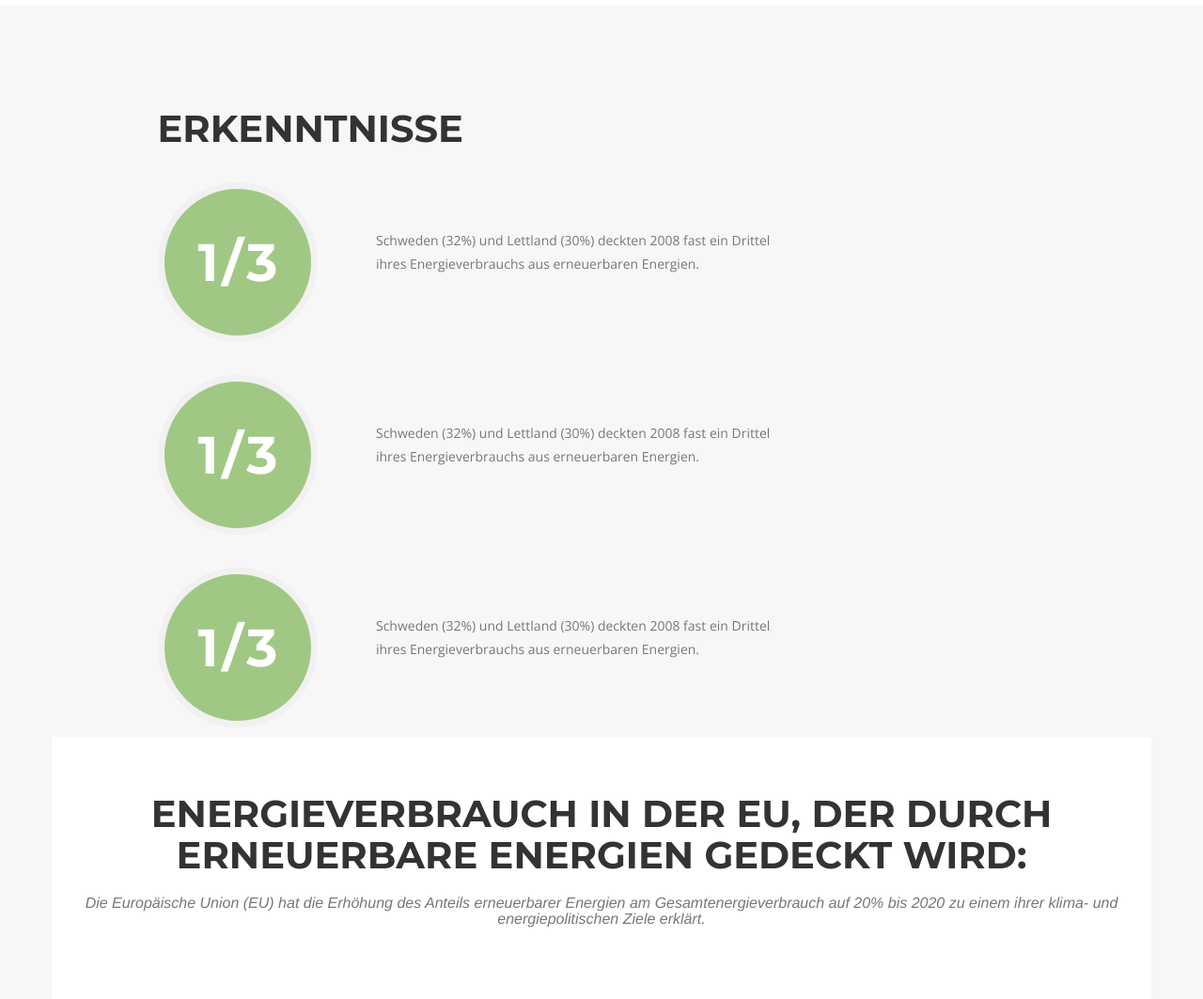
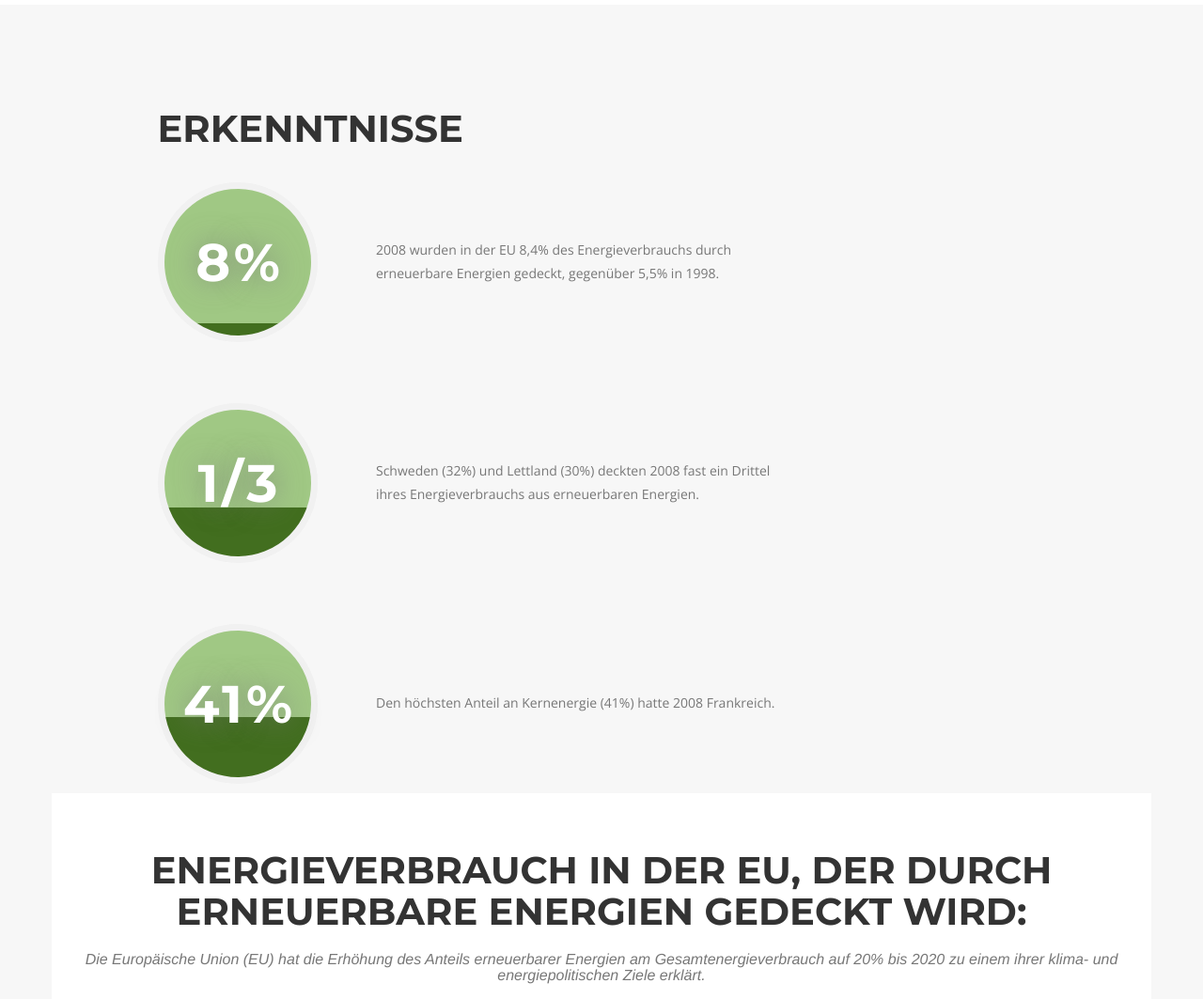
Before and after one commit to kevinweber/erneuerbare-energien, a PHP site: page / in a window 1280 px wide. Shown: the part 3525-4588 px from the top of the page at 94% size. Run offline with PHP 8.4, Linux system fonts and the light colour scheme; some libraries are stand-ins or nearby versions; some web fonts are replaced.

Commit message:
Updated 'Erkenntnisse'

```diff
--- a/custom/css/custom.css
+++ b/custom/css/custom.css
@@ -7,7 +7,7 @@
     Dark grey/black:    #222
     Grey:               #777
     Light grey:         #f7f7f7
-    Green:              #d0c884
+    Green:              #a0c884
     Dark green:         #426e1f
  */
 
@@ -44,6 +44,14 @@ p.large {
     font-size: 16px;
 }
 
+p.icon-text {
+    font-size: 26px;
+    font-family: "Montserrat","Helvetica Neue",Helvetica,Arial,sans-serif;
+    font-weight: 700;
+    margin: 0;
+    width: 100%;
+    padding-left: 2px;
+}
 
 .flexbox, .timeline-image, .timeline > li {
     display: -webkit-box;      /* OLD - iOS 6-, Safari 3.1-6 */
@@ -51,20 +59,14 @@ p.large {
     display: -ms-flexbox;      /* TWEENER - IE 10 */
     display: -webkit-flex;     /* NEW - Chrome */
     display: flex;             /* NEW, Spec - Opera 12.1, Firefox 20+ */
+    -webkit-align-items: center;
+    -moz-align-items: center;
+    -ms-align-items: center;
     align-items: center;
 }
 
 .text-center-left {
     text-align: left;
-}
-
-p.icon-text {
-    font-size: 56px;
-    font-family: "Montserrat","Helvetica Neue",Helvetica,Arial,sans-serif;
-    font-weight: 700;
-    letter-spacing: 4px;
-    margin: 0;
-    width: 100%;
 }
 
 a,
@@ -275,6 +277,10 @@ fieldset[disabled] .btn-xl.active {
 }
 
 @media(min-width:768px) {
+    p.icon-text {
+        padding-left: 5px;
+    }
+
     .navbar-default {
         padding: 25px 0;
         border: 0;
@@ -506,8 +512,8 @@ section h3.section-subheading {
 
 .timeline>li {
     position: relative;
-    margin-bottom: 50px;
-    min-height: 50px;
+    margin-bottom: 38px;
+    min-height: 80px;
 }
 
 .timeline>li:before,
@@ -554,6 +560,26 @@ section h3.section-subheading {
     text-align: center;
     color: #fff;
     background-color: #a0c884;
+    text-shadow: 0px 0px 30px rgba(119, 119, 119, 0.7);
+}
+
+.fill-8-8 {
+    background: -webkit-linear-gradient(#a0c884 91.6%, #426e1f 91.6%); /* For Safari 5.1 to 6.0 */
+    background: -o-linear-gradient(#a0c884 91.6%, #426e1f 91.6%); /* For Opera 11.1 to 12.0 */
+    background: -moz-linear-gradient(#a0c884 91.6%, #426e1f 91.6%); /* For Firefox 3.6 to 15 */
+    background: linear-gradient(#a0c884 91.6%, #426e1f 91.6%); /* Standard syntax (must be last) */
+}
+.fill-41 {
+    background: -webkit-linear-gradient(#a0c884 59%, #426e1f 59%); /* For Safari 5.1 to 6.0 */
+    background: -o-linear-gradient(#a0c884 59%, #426e1f 59%); /* For Opera 11.1 to 12.0 */
+    background: -moz-linear-gradient(#a0c884 59%, #426e1f 59%); /* For Firefox 3.6 to 15 */
+    background: linear-gradient(#a0c884 59%, #426e1f 59%); /* Standard syntax (must be last) */
+}
+.fill-66-6 {
+    background: -webkit-linear-gradient(#a0c884 66.6%, #426e1f 66.6%); /* For Safari 5.1 to 6.0 */
+    background: -o-linear-gradient(#a0c884 66.6%, #426e1f 66.6%); /* For Opera 11.1 to 12.0 */
+    background: -moz-linear-gradient(#a0c884 66.6%, #426e1f 66.6%); /* For Firefox 3.6 to 15 */
+    background: linear-gradient(#a0c884 66.6%, #426e1f 66.6%); /* Standard syntax (must be last) */
 }
 
 .timeline>li .timeline-image h4 {
@@ -605,6 +631,10 @@ section h3.section-subheading {
         background-position: right 260px;
     }
 
+    p.icon-text {
+        font-size: 35px;
+    }
+
     .timeline>li {
         margin-bottom: 35px;
         min-height: 100px;
@@ -651,18 +681,22 @@ section h3.section-subheading {
     .text-center-left {
         text-align: center;
     }
+    p.icon-text {
+        font-size: 56px;
+        letter-spacing: 4px;
+    }
     .timeline>li {
-        min-height: 150px;
+        margin-bottom: 65px;
+        min-height: 120px;
     }
 
     .timeline>li .timeline-panel {
-        padding: 0 20px 20px;
+        padding: 20px 20px 0;
     }
 
     .timeline>li .timeline-image {
         width: 150px;
         height: 150px;
-        margin-left: -75px;
     }
 
     .timeline>li .timeline-image h4 {
@@ -692,7 +726,7 @@ section h3.section-subheading {
     }
 
     .timeline>li .timeline-panel {
-        padding: 0 20px 20px 60px;
+        padding: 0 20px 0 60px;
     }
 
     .timeline>li .timeline-image {
--- a/index.html
+++ b/index.html
@@ -176,8 +176,18 @@
                 <div class="col-md-offset-1 col-lg-10">
                     <ul class="timeline">
                         <li>
-                            <div class="timeline-image">
-                                <p class="img-circle img-responsive icon-text" style="padding-left:5px;">1/3</p>
+                            <div class="timeline-image fill-8-8">
+                                <p class="img-circle img-responsive icon-text">8%</p>
+                            </div>
+                            <div class="col-md-offset-2 timeline-panel">
+                                <div class="timeline-body timeline-body col-md-8">
+                                    <p class="text-muted">2008 wurden in der EU 8,4% des Energieverbrauchs durch erneuerbare Energien gedeckt, gegenüber 5,5% in 1998.</p>
+                                </div>
+                            </div>
+                        </li>
+                       <li>
+                            <div class="timeline-image fill-66-6">
+                                <p class="img-circle img-responsive icon-text">1/3</p>
                             </div>
                             <div class="col-md-offset-2 timeline-panel">
                                 <div class="timeline-body timeline-body col-md-8">
@@ -186,22 +196,12 @@
                             </div>
                         </li>
                        <li>
-                            <div class="timeline-image">
-                                <p class="img-circle img-responsive icon-text" style="padding-left:5px;">1/3</p>
+                            <div class="timeline-image fill-41">
+                                <p class="img-circle img-responsive icon-text">41%</p>
                             </div>
                             <div class="col-md-offset-2 timeline-panel">
                                 <div class="timeline-body timeline-body col-md-8">
-                                    <p class="text-muted">Schweden (32%) und Lettland (30%) deckten 2008 fast ein Drittel ihres Energieverbrauchs aus erneuerbaren Energien.</p>
-                                </div>
-                            </div>
-                        </li>
-                       <li>
-                            <div class="timeline-image">
-                                <p class="img-circle img-responsive icon-text" style="padding-left:5px;">1/3</p>
-                            </div>
-                            <div class="col-md-offset-2 timeline-panel">
-                                <div class="timeline-body timeline-body col-md-8">
-                                    <p class="text-muted">Schweden (32%) und Lettland (30%) deckten 2008 fast ein Drittel ihres Energieverbrauchs aus erneuerbaren Energien.</p>
+                                    <p class="text-muted">Den höchsten Anteil an Kernenergie (41%) hatte 2008 Frankreich.</p>
                                 </div>
                             </div>
                         </li>
@@ -307,7 +307,7 @@
                 </div>
             </div>
             <div class="row text-left">
-                <div class="col-md-offset-1 col-md-3 text-center">
+                <div class="col-md-offset-1 col-md-3 text-center-left">
                     <img src="custom/img/dhbw-logo.jpg" alt="Logo der Dualen Hochschule Mosbach" style="width:200px;height:auto;margin-top:30px;">
                 </div>
                 <div class="col-md-6" style="margin-top:20px;">
```
